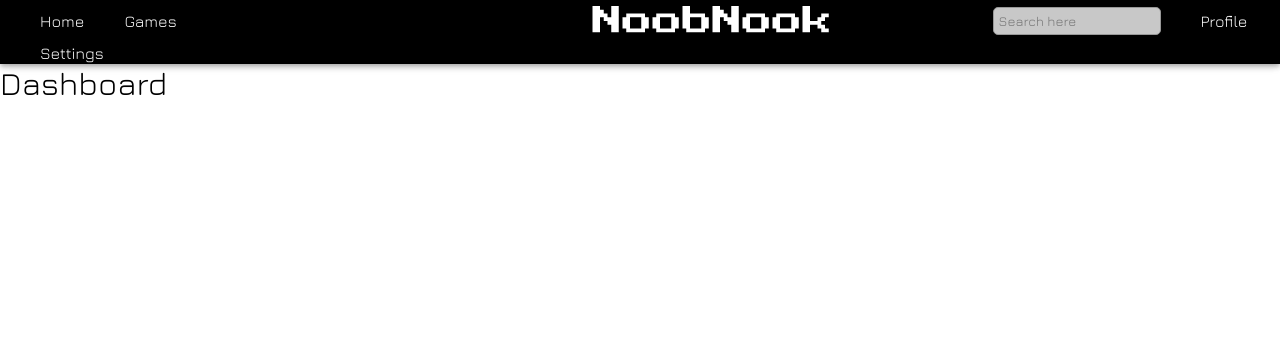
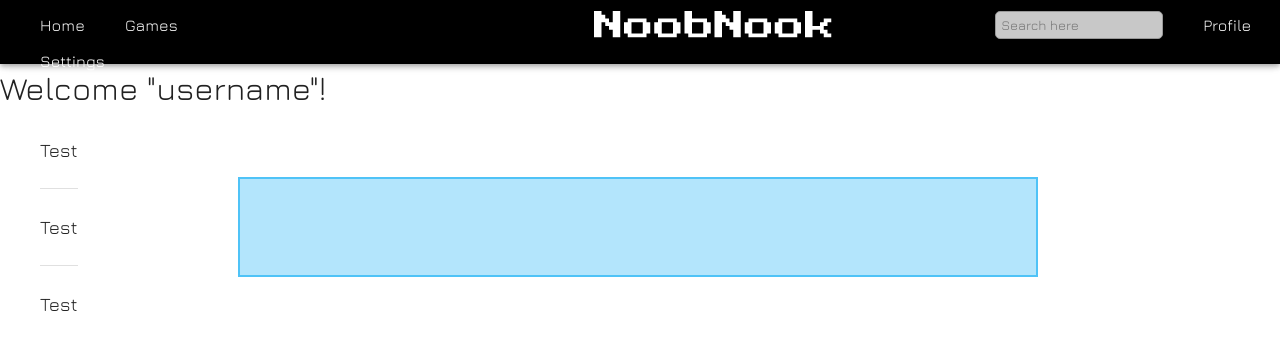
Before and after one commit to jess-wood/noob-nook, a React (Create React App) app: page /dashboard in a window 1280 px wide. Shown: the top 350 px of the page. Built offline with nearby package versions, Linux system fonts and the light colour scheme.

Commit message:
Dashboard initial skeleton

```diff
--- a/package.json
+++ b/package.json
@@ -5,6 +5,7 @@
   "dependencies": {
     "@emotion/react": "^11.8.2",
     "@emotion/styled": "^11.8.1",
+    "@material-ui/core": "^4.12.4",
     "@mui/material": "^5.5.1",
     "@testing-library/jest-dom": "^5.16.2",
     "@testing-library/react": "^12.1.4",
--- a/public/index.html
+++ b/public/index.html
@@ -25,7 +25,7 @@
       work correctly both with client-side routing and a non-root public URL.
       Learn how to configure a non-root public URL by running `npm run build`.
     -->
-    <title>React App</title>
+    <title>NoobNook</title>
   </head>
   <body>
     <noscript>You need to enable JavaScript to run this app.</noscript>
--- a/src/App.js
+++ b/src/App.js
@@ -3,7 +3,7 @@ import './App.css';
 import React, {Fragment, useState} from "react";
 import EntryPage from './Pages/Login/Login'
 import { useEffect } from 'react';
-import {BrowserRouter as Router, Routes, Route, BrowserRouter} from "react-router-dom";
+//import {BrowserRouter as Router, Routes, Route, BrowserRouter} from "react-router-dom";
 import Dashboard from "./Pages/Dashboard/Dashboard";
 import Settings from './Pages/Settings/Settings';
 import UserProfile from "./Pages/UserProfile/UserProfile";
--- a/src/Pages/Dashboard/Dashboard.js
+++ b/src/Pages/Dashboard/Dashboard.js
@@ -2,31 +2,78 @@ import * as React from 'react';
 import Box from '@mui/material/Box';
 import Button from '@mui/material/Button';
 import Typography from '@mui/material/Typography';
+import Grid from '@mui/material/Grid';
+import Divider from '@mui/material/Divider'
+import Stack from '@mui/material/Stack';
 import '../Login/Login.css';
-import {BrowserRouter as Router, Route, Routes} from "react-router-dom";
+//import {BrowserRouter as Router, Route, Routes} from "react-router-dom";
 import TopBar from "../Navigations/TopBar";
 import GamesCatalog from "../GamesPages/GamesCatalog";
 import UserProfile from "../UserProfile/UserProfile";
 import Settings from "../Settings/Settings";
 import {Fragment} from "react";
+import {CssBaseline} from "@mui/material";
+
+const UsernameHeader = (props) => {
+    return (
+        <h1>Welcome "username"!</h1>
+    );
+}
+
+const SideBarComponent = (props) => {
+    return (
+        <Box sx={{marginBlock: 3}}>
+            <h3>Test</h3>
+        </Box>
+    )
+}
+
+function UserDataEntry (props) {
+    return (
+        <Box sx={{
+            width: 800,
+            height: 100,
+            backgroundColor: '#b3e5fc',
+            '&:hover': {
+                backgroundColor: '#b3e5fc',
+                opacity: [0.9, 0.8, 0.7],
+            },
+            border: 2,
+            borderColor: '#4fc3f7'
+        }}>
+
+        </Box>
+    );
+}
+
+function SideBar (props) {
+    return (
+        <Stack divider={<Divider orientation="horizontal" flexItem />} sx={{marginLeft: 5}}>
+            <SideBarComponent/>
+            <SideBarComponent/>
+            <SideBarComponent/>
+        </Stack>
+    )
+}
 
 const Dashboard = (props) => {
     console.log("in dashboard")
     return (
         <Fragment>
-            <h1>Dashboard</h1>
+            <CssBaseline/>
+            <Box>
+                <UsernameHeader/>
+            </Box>
+            <Grid container spacing={20} alignItems='center'>
+                <Grid item>
+                    <SideBar/>
+                </Grid>
+                <Grid item alignContent='center' alignItems='center'>
+                    <UserDataEntry/>
+                </Grid>
+            </Grid>
         </Fragment>
-    )
+    );
 }
 
 export default Dashboard;
-
-// <Router>
-//     <TopBar />
-//     <Routes>
-//         <Route path='/' exact element={Dashboard} />
-//         <Route path='/games' element={GamesCatalog} />
-//         <Route path='/profile' element={UserProfile} />
-//         <Route path='/settings' element={Settings} />
-//     </Routes>
-// </Router>
--- a/src/Pages/Login/Login.js
+++ b/src/Pages/Login/Login.js
@@ -3,7 +3,7 @@ import './Login.css';
 import React, {Component, Fragment} from 'react';
 import {theme} from '../../utils/themes'
 import { ThemeProvider } from '@material-ui/core/styles';
-import {BrowserRouter as Router, Routes, Route, BrowserRouter} from "react-router-dom";
+//import {BrowserRouter as Router, Routes, Route, BrowserRouter} from "react-router-dom";
 import Dashboard from "../Dashboard/Dashboard";
 import {Link} from "@mui/material";
 import TopBar from "../Navigations/TopBar";
```
Also changed, not shown: 1 other file (tests, documents, lock files or other folders).
